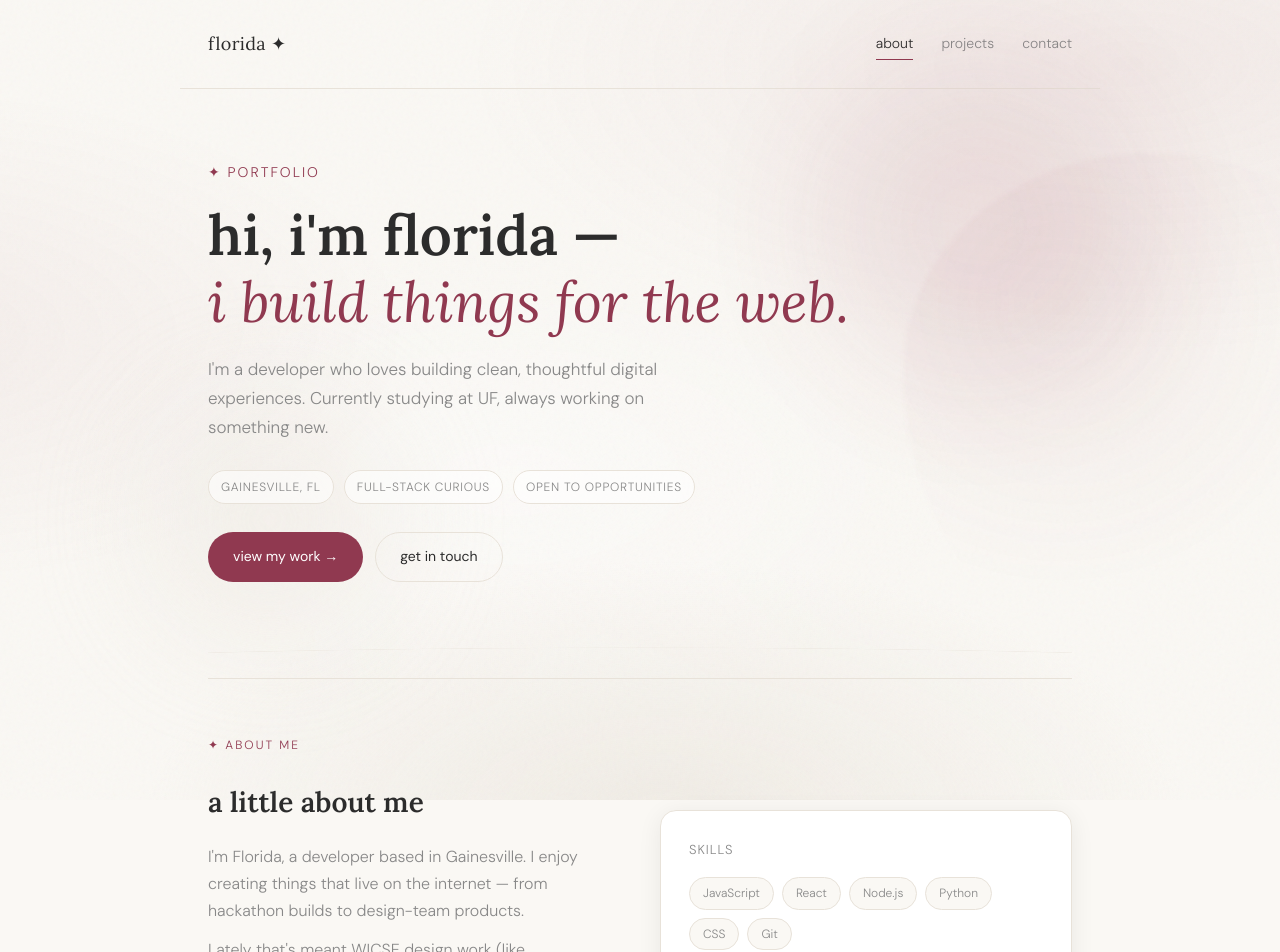
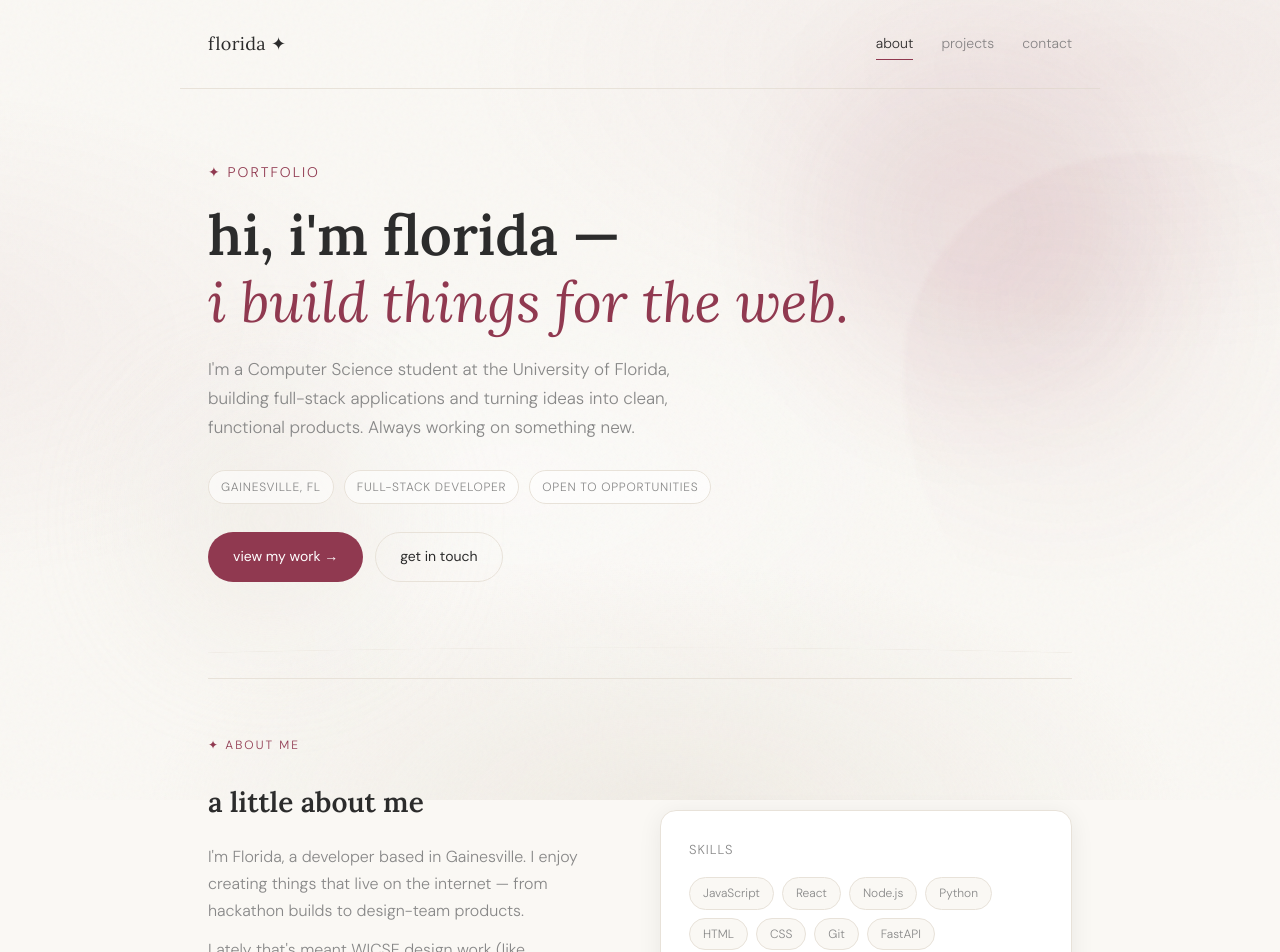
Before and after one commit to florida-k/my-portfolio, a React (Vite) app: page / in a window 1280 px wide. Shown: the top 952 px of the page. Built offline with nearby package versions, Linux system fonts and the light colour scheme.

Commit message:
skills + beginning

```diff
--- a/src/App.jsx
+++ b/src/App.jsx
@@ -119,12 +119,13 @@ export default function App() {
               <em>i build things for the web.</em>
             </h1>
             <p className="hero__lead">
-              I&apos;m a developer who loves building clean, thoughtful digital experiences.
-              Currently studying at UF, always working on something new.
+              I&apos;m a Computer Science student at the University of Florida,
+              building full-stack applications and turning ideas into clean, functional products.
+              Always working on something new.
             </p>
             <div className="hero__meta">
               <span className="hero__chip">Gainesville, FL</span>
-              <span className="hero__chip">Full-stack curious</span>
+              <span className="hero__chip">Full-stack Developer</span>
               <span className="hero__chip">Open to opportunities</span>
             </div>
             <div className="hero__actions">
@@ -165,7 +166,7 @@ export default function App() {
             <Reveal delay={0.12}>
               <div className="skills-card">
                 <p className="skills-card__label">skills</p>
-                {['JavaScript', 'React', 'Node.js', 'Python', 'CSS', 'Git'].map((skill) => (
+                {['JavaScript', 'React', 'Node.js', 'Python', 'HTML', 'CSS', 'Git', 'FastAPI'].map((skill) => (
                   <span key={skill} className="skill-tag">
                     {skill}
                   </span>
```
